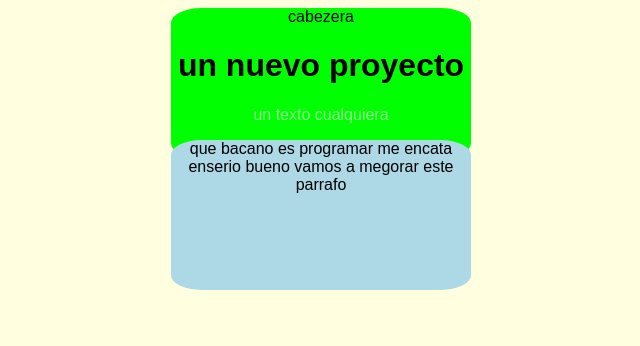
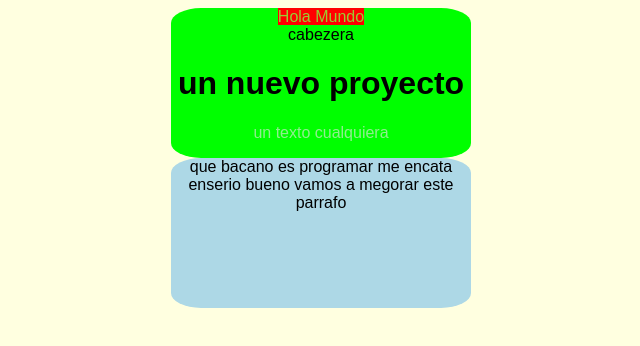
Before and after one commit to johnGuayara/index, a plain HTML site: page index.html in a window 1280 px wide. Shown: the whole page, without its empty margins (277-917 px from the left). Drawn offline with Linux system fonts and the light colour scheme.

Commit message:
agrege casi lo mismo que la otra rama

```diff
--- a/css/estilo.css
+++ b/css/estilo.css
@@ -25,3 +25,7 @@ body{
 .pa-2{
     color: black;
 }
+.pa{
+    background-color: red;
+    color: yellowgreen
+}
--- a/index.html
+++ b/index.html
@@ -4,6 +4,7 @@
         <link rel="stylesheet" href="css/estilo.css">
     </head>
     <div class="container">
+        <span class="pa">Hola Mundo</span>
         <div class="cabecera">
             cabezera
         </div>
```
